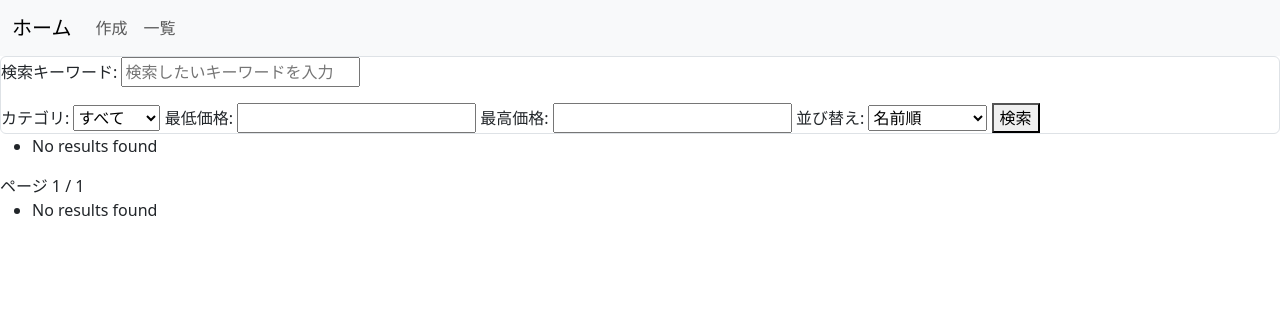
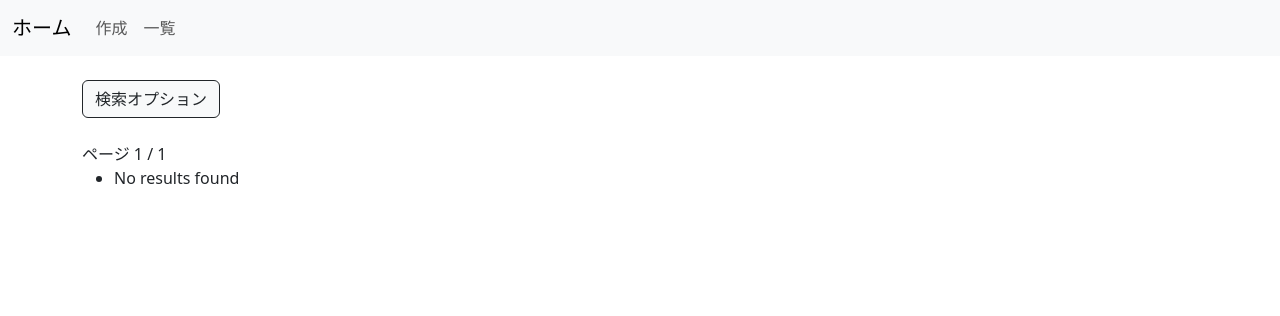
Before and after one commit to yoshiyukisato0304/search_project-class_A-Yoshiyuki-Sato-, a Django app: page / in a window 1280 px wide. Shown: the top 316 px of the page. Run offline with Django 4.2, Linux system fonts and the light colour scheme; data that the repository does not hold is empty.

Commit message:
search.htmlにフォームを展開するためのボタンを追加、base.htmlのコメント削除、humanizeのエラー修正のためアプリ追加

```diff
--- a/search_project/search_app/templates/search.html
+++ b/search_project/search_app/templates/search.html
@@ -2,14 +2,22 @@
 
 {% block content %}
 
-<div class="border rounded">
+
+<div class="container mt-4">
+    <!-- 検索フォームを展開するためのボタン -->
+    <button class="mb-4 text-dark btn btn-light boder border-dark" type="button" data-bs-toggle="collapse" data-bs-target="#searchForm" aria-expanded="false" aria-controls="searchForm">
+        検索オプション
+    </button>
+
+    <!-- 検索フォーム -->
+    <div class="collapse mt-3" id="searchForm">
         <form method="get">
             <!-- 検索キーワード入力 -->
             {{ form.as_p }}
 
             <!-- カテゴリの選択 -->
             <label for="category">カテゴリ:</label>
-            <select name="category">
+            <select name="category" id="category" class="form-select">
                 <option value="">すべて</option>
                 <option value="本">本</option>
                 <option value="電子機器">電子機器</option>
@@ -18,28 +26,30 @@
 
             <!-- 価格範囲の入力 -->
             <label for="min_price">最低価格:</label>
-            <input type="number" name="min_price" min="0">
+            <input type="number" name="min_price" id="min_price" min="0" class="form-control">
             <label for="max_price">最高価格:</label>
-            <input type="number" name="max_price" min="0">
+            <input type="number" name="max_price" id="max_price" min="0" class="form-control">
+
             <!-- 並び替えの選択 -->
             <label for="sort">並び替え:</label>
-
-        <select name="sort">
+            <select name="sort" id="sort" class="form-select">
                 <option value="name">名前順</option>
                 <option value="price_asc">価格が安い順</option>
                 <option value="price_desc">価格が高い順</option>
             </select>
-        <button type="submit">検索</button>
+            <button type="submit" class="btn btn-light text-dark border border-dark mt-2">検索</button>
         </form>
     </div>
 
-   <ul>
+
+
+   <!-- <ul>
    {% for product in results %}
     <li>{{ product.name }} - {{ product.price }}</li>
    {% empty %}
     <li>No results found</li>
    {% endfor %}
-   </ul>
+   </ul> -->
    <div class="pagination">
     <span class="step-links">
     {% if page_obj.has_previous %}
@@ -67,6 +77,6 @@
     {% endfor %}
     </ul>
 
-
+</div>
 
 {% endblock %}
--- a/search_project/search_project/settings.py
+++ b/search_project/search_project/settings.py
@@ -40,6 +40,7 @@ INSTALLED_APPS = [
     'django.contrib.messages',
     'django.contrib.staticfiles',
     'search_app.apps.SearchAppConfig',
+	'django.contrib.humanize',
 ]
 
 MIDDLEWARE = [
```
Also changed, not shown: search_project/search_app/templates/base.html (+0 -10 lines). Lines whose indentation alone changed are shown as unchanged.
